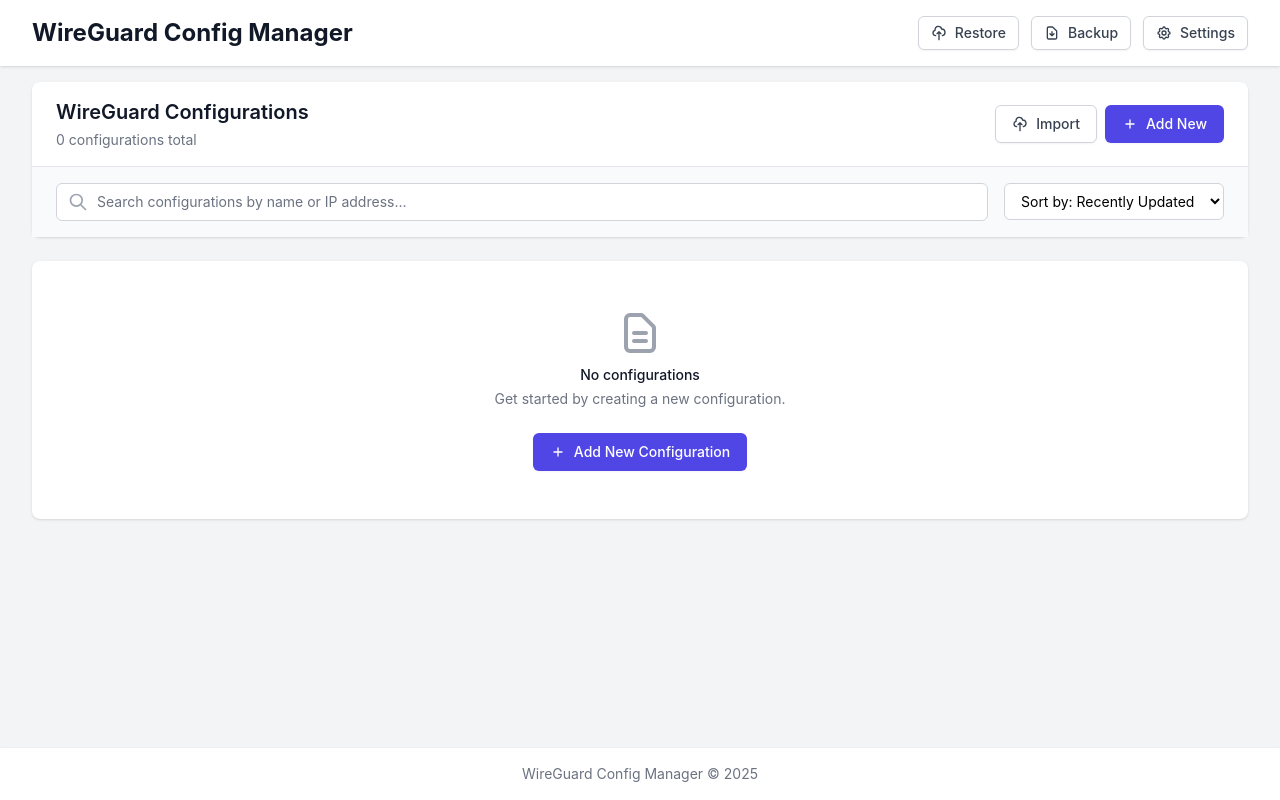
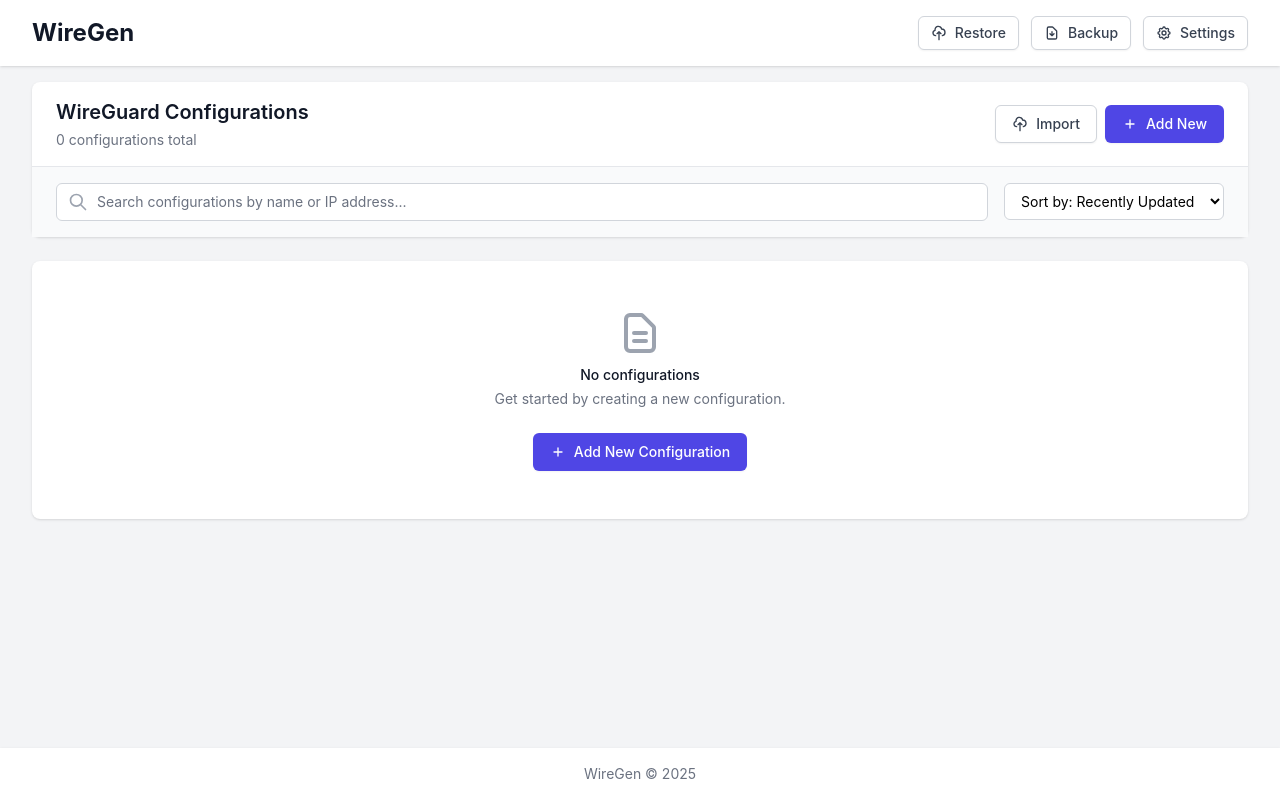
Before and after one commit to chengxuncc/wiregen, a React (Create React App) app: page / in a window 1280 px wide. Built offline with nearby package versions, Linux system fonts and the light colour scheme; the HTML template or start-up script is replaced by a standard one.

Commit message:
change name

```diff
--- a/src/App.tsx
+++ b/src/App.tsx
@@ -30,6 +30,10 @@
     navigateToView(View.LIST);
   };
 
+  const handleHome = () => {
+    navigateToView(View.LIST);
+  };
+
   const handleCancel = () => {
     if (selectedConfigId) {
       navigateToView(View.DETAIL, selectedConfigId);
@@ -43,6 +47,7 @@
       onSettings={handleSystemSettings}
       onBackup={handleBackup}
       onRestore={handleRestore}
+      onHome={handleHome}
       showHeaderButtons={currentView === View.LIST}
     >
       <ViewRenderer
--- a/src/components/ConfigForm.tsx
+++ b/src/components/ConfigForm.tsx
@@ -37,6 +37,7 @@
       setPeers(config.peers);
     } else {
       // Initialize with no peers
+      setName("new");
       setPeers([]);
     }
   }, [config]);
@@ -160,7 +161,7 @@
 
         <div className="mt-6">
           <label htmlFor="name" className="block text-sm font-medium text-gray-700">
-            Configuration Name
+            Name
           </label>
           <input
             type="text"
--- a/src/components/Layout.tsx
+++ b/src/components/Layout.tsx
@@ -5,16 +5,23 @@
   onSettings?: () => void;
   onBackup?: () => void;
   onRestore?: () => void;
+  onHome?: () => void;
   showHeaderButtons?: boolean;
 }
 
-const Layout: React.FC<LayoutProps> = ({ children, onSettings, onBackup, onRestore, showHeaderButtons = true }) => {
+const Layout: React.FC<LayoutProps> = ({ children, onSettings, onBackup, onRestore, onHome, showHeaderButtons = true }) => {
   return (
     <div className="min-h-screen bg-gray-100 flex flex-col">
       <header className="bg-white shadow">
         <div className="max-w-7xl mx-auto py-4 px-4 sm:px-6 lg:px-8">
           <div className="flex justify-between items-center">
-            <h1 className="text-2xl font-bold text-gray-900">WireGuard Config Manager</h1>
+            <h1
+              className={`text-2xl font-bold text-gray-900 ${onHome ? 'cursor-pointer hover:text-indigo-600 transition-colors duration-200' : ''}`}
+              onClick={onHome}
+              title={onHome ? 'Return to main view' : undefined}
+            >
+              WireGen
+            </h1>
             {showHeaderButtons && (
               <div className="flex space-x-3">
                 {onRestore && (
@@ -66,7 +73,7 @@
       </main>
       <footer className="bg-white shadow">
         <div className="max-w-7xl mx-auto py-4 px-4 sm:px-6 lg:px-8 text-center text-gray-500 text-sm">
-          WireGuard Config Manager &copy; {new Date().getFullYear()}
+          WireGen &copy; {new Date().getFullYear()}
         </div>
       </footer>
     </div>
```
Also changed, not shown: 1 other file (tests, documents, lock files or other folders).
